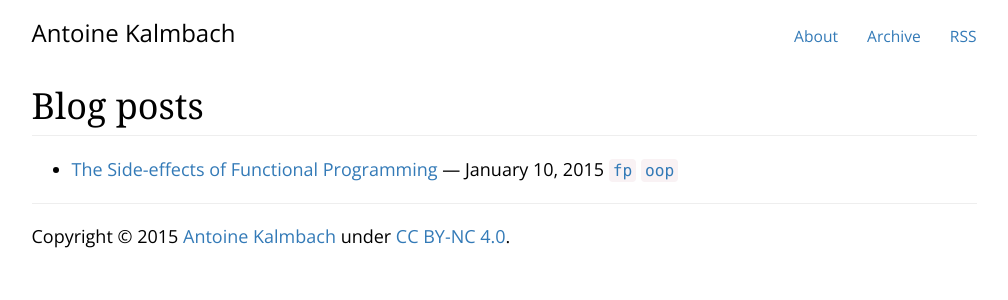
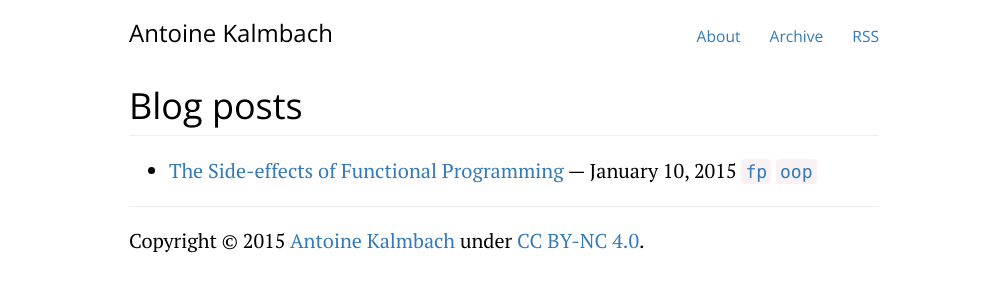
Before and after one commit to ane/ane.github.io, a Jekyll site: the page built from archive.html, in a window 1280 px wide. Shown: the top 300 px of the page, without its empty margins (136-1144 px from the left). Built offline with Jekyll 4.4.1, drawn with Linux system fonts in a browser that asks for light colours; some web fonts are replaced; Markdown is read by kramdown in place of the engine named in the settings.

Commit message:
Update fonts

```diff
--- a/_layouts/default.html
+++ b/_layouts/default.html
@@ -72,7 +72,7 @@
     <meta name="twitter:image:src" content="{{ site.url }}/images/assets/profile.png">
     {% endif %}
 
-    <link href='https://fonts.googleapis.com/css?family=Droid+Serif:400,400italic,700,700italic|Open+Sans:400,400italic,600,600italic,700,700italic' rel='stylesheet' type='text/css'>
+    <link href='https://fonts.googleapis.com/css?family=PT+Serif:400,400italic,700,700italic|Open+Sans:400,400italic,600,600italic,700,700italic' rel='stylesheet' type='text/css'>
     <link rel="stylesheet" href="https://cdn.jsdelivr.net/bootstrap/3.3.5/css/bootstrap.min.css">
     <link rel="stylesheet" href="/assets/override.css" />
     <link rel="stylesheet" href="/assets/pygments.css" />
@@ -85,7 +85,7 @@
   <body class="{% if page.post_class %}{{page.post_class}}{% else %}home-template{% endif %}">
     <div class="container hyphenate">
       <div class="row">
-        <div class="col-md-12 col-lg-10 col-lg-offset-1">
+        <div class="col-md-8 col-md-offset-2">
 
           <header class="main-header">
             <div>
--- a/assets/override.css
+++ b/assets/override.css
@@ -1,6 +1,6 @@
 body {
-    font-size: 18px;
-    font-family: "Open Sans", "Helvetica Neue", "Helvetica", Arial, sans-serif;
+    font-size: 20px;
+    font-family: "PT Serif", "Droid Serif", "Georgia", serif;
     line-height: 1.5;
     color: #000;
 }
@@ -10,7 +10,7 @@ body {
 }
 
 h1, h2, h3, h4, h5, h6 {
-    font-family: "Droid Serif", "Georgia", serif;
+    font-family: "Open Sans", "Helvetica Neue", "Helvetica", sans-serif;
 }
 
 p {
```
